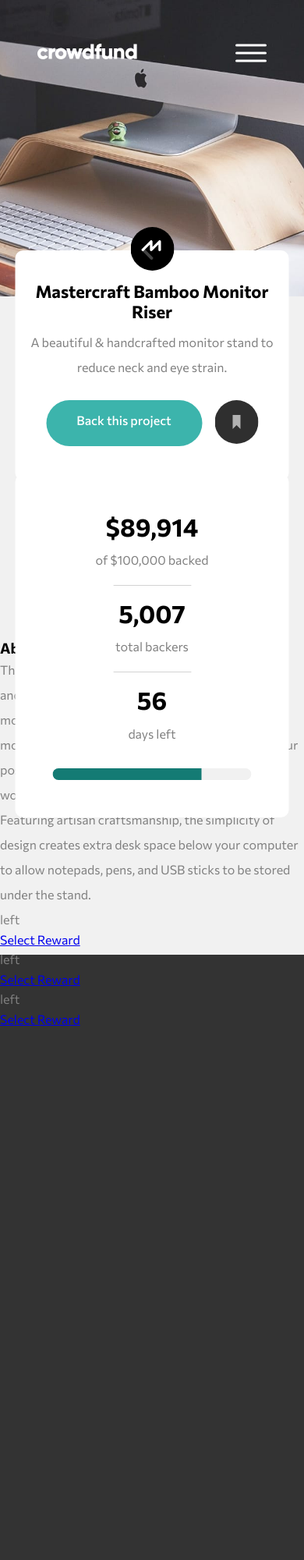
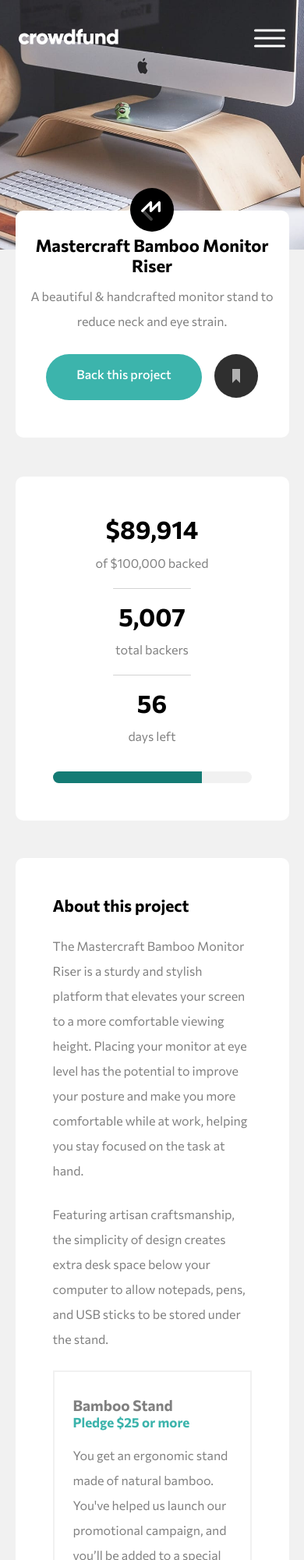
Before and after one commit to Jencoll/crowdfunding-product-page, a website: page index.html in a window 390 px wide. Shown: the top 2000 px of the page at 78% size. Before the commit the page ends 1316 px from the top, so only its background shows below. Drawn offline with Linux system fonts and the light colour scheme.

Commit message:
about section

```diff
--- a/index.html
+++ b/index.html
@@ -51,7 +51,7 @@
 
     <!-- stats section -->
     <section class="stats">
-        <div class="stats-container">
+      <div class="inner-container">
         <div class="stats-figures">
           <div class="stats-block">
             <h2 id="amount">$89,914</h2>
@@ -74,39 +74,53 @@
 
   <!-- About this project section -->
     <section class="about">
-        <div class="about-container">
+      <div class="inner-container">
         <h3>About this project</h3>
         <p>The Mastercraft Bamboo Monitor Riser is a sturdy and stylish platform that elevates your screen to a more comfortable viewing height. Placing your monitor at eye level has the potential to improve your posture and make you more comfortable while at work, helping you stay focused on the task at hand.</p>
         <p>Featuring artisan craftsmanship, the simplicity of design creates extra desk space below your computer to allow notepads, pens, and USB sticks to be stored under the stand.</p>
-        </div>
+
         <!-- product cards -->
         <div class="products">
           <div class="card">
-            <h4></h4>
-            <h5></h5>
-            <p></p>
-            <p><span></span> left</p>
-            <a href="#" class="btn rewardBtn">Select Reward</a>
+            <div class="headings">
+              <h4>Bamboo Stand</h4>
+              <h5>Pledge $25 or more</h5>
             </div>
-          <div class="card">
-            <h4></h4>
-            <h5></h5>
-            <p></p>
-            <p><span></span> left</p>
-            <a href="#" class="btn rewardBtn">Select Reward</a>
-          </div>
-          <div class="card">
-            <h4></h4>
-            <h5></h5>
-            <p></p>
-            <p><span></span> left</p>
+            <p>You get an ergonomic stand made of natural bamboo. You've helped us launch our promotional campaign, and you’ll be added to a special Backer member list.</p>
+            <div class="counts-wrap">
+              <p><span>101</span> left</p>
               <a href="#" class="btn rewardBtn">Select Reward</a>
             </div>
           </div>
+          <div class="card">
+            <div class="headings">
+              <h4>Black Edition Stand</h4>
+              <h5>Pledge $75 or more</h5>
+            </div>
+            <p>You get a Black Special Edition computer stand and a personal thank you. You’ll be added to our Backer member list. Shipping is included.</p>
+            <div class="counts-wrap">
+              <p><span>64</span> left</p>
+              <a href="#" class="btn rewardBtn">Select Reward</a>
+            </div>
+          </div>
+          <div class="card">
+            <div class="headings">
+              <h4>Mahogany Special Edition</h4>
+              <h5>Pledge $200 or more</h5>
+            </div>
+            <p>You get two Special Edition Mahogany stands, a Backer T-Shirt, and a personal thank you. You’ll be added to our Backer member list. Shipping is included.</p>
+            <div class="counts-wrap no-stock">
+              <p><span>0</span> left</p>
+              <a href="#" class="btn out-of-stock">Out of stock</a>
+            </div>
+          </div>
+        </div>
+      </div>
     </section>
-  </main>
 
 
+
+  </main>
 
   <script src="script.js"></script>
 </body>
--- /dev/null
+++ b/stylesheets/_about.scss
@@ -0,0 +1,85 @@
+.about {
+    @include container;
+    margin-top: 3rem;
+
+    .inner-container {
+        @include innerContainer;
+
+        p {
+            padding-bottom: 1.5rem;
+        }
+
+        .products {
+
+            .card {
+                border: 2px solid #f1f1f1;
+                margin-bottom: 1rem;
+                padding: 2rem 1.5rem;
+
+                .headings {
+                    display: flex;
+                    justify-content: space-between;
+                    padding-bottom: 1rem;
+
+                    h4:last-of-type {
+                        color: gray;
+                    }
+                }
+
+
+                .counts-wrap {
+                    display: flex;
+                    justify-content: space-between;
+                    align-items: center;
+
+                    p {
+                        padding-bottom: 0;
+                        span {
+                            font-weight: 700;
+                            color: black;
+                            font-size: 28px;
+                            margin-right: 0.3rem;
+                        }
+                    }
+
+                    .btn {
+                        @include btn;
+                    }
+                }
+
+                .no-stock {
+                    p span {
+                        color: gray;
+                    }
+
+                    .out-of-stock {
+                        background: gray;
+                    }
+                }
+            }
+        }
+    }
+}
+
+@media screen and (max-width: 800px) {
+    .about {
+        width: 90%;
+        height: auto;
+    }
+}
+
+@media screen and (max-width: 550px) {
+    .about {
+        .inner-container {
+            .products {
+                .card {
+                    .headings, .counts-wrap {
+                        display: flex;
+                        flex-direction: column;
+                        align-items: flex-start;
+                    }
+                }
+            }
+        }
+    }
+}
--- a/stylesheets/_hero.scss
+++ b/stylesheets/_hero.scss
@@ -1,12 +1,14 @@
 header {
-    background: center / cover no-repeat url(../images/image-hero-desktop.jpg);
+    background: bottom / cover no-repeat url(../images/image-hero-desktop.jpg);
     width: 100%;
-    height: 45%;
+    height: 20rem;
+    display: flex;
+    padding: 1.5rem;
 
     nav {
         width: 100%;
+        height: 50px;
         margin: 0 auto;
-        padding: 3rem;
         display: flex;
         align-items: center;
         position: relative;
@@ -56,7 +58,7 @@
             .menu.active-menu {
                 display: block;
                 position: absolute;
-                top: 100px;
+                top: 50px;
                 left: 50%;
                 transform: translateX(-50%);
                 width: 90%;
--- a/stylesheets/_mixins.scss
+++ b/stylesheets/_mixins.scss
@@ -34,7 +34,13 @@
 }
 
 @mixin container {
-    width: 50%;
+    width: 100%;
+    margin: 0 auto;
     background: white;
     border-radius: 10px;
 }
+
+@mixin innerContainer {
+    height: 100%;
+    padding: 3rem;
+}
--- a/stylesheets/_product-heading.scss
+++ b/stylesheets/_product-heading.scss
@@ -1,8 +1,8 @@
 // Product heading section
 .product-heading {
-    @include centerX;
+    position: relative;
     @include container;
-    top: -15%;
+    top: -50px;
     height: 30%;
 
     .product-heading-container {
@@ -75,22 +75,9 @@
         }
 }
 
-@media screen and (max-width: 1100px) {
-    .product-heading {
-        width: 60%;
-    }
-}
-
-@media screen and (max-width: 950px) {
-    .product-heading {
-        width: 70%;
-    }
-}
-
 @media screen and (max-width: 800px) {
     .product-heading {
         width: 90%;
-        top: -7%;
     }
 }
 
@@ -120,21 +107,11 @@
     }
 }
 
-@media screen and (max-width: 501px) {
+@media screen and (max-width: 395px) {
     .product-heading {
 
         .product-heading-container {
-            padding: 2.5rem 0 0 0;
+            padding: 2rem 0;
         }
     }
 }
-
-@media screen and (max-width: 395px) {
-    .product-heading {
-        height: 35%;
-
-        .product-heading-container {
-            padding: 2.5rem 0 0 0;
-        }
-    }
-}
--- a/stylesheets/_product-stats.scss
+++ b/stylesheets/_product-stats.scss
@@ -1,14 +1,11 @@
 
 .stats {
-    @include centerX;
     @include container;
     position: relative;
-    top: 18%;
-    height: 22%;
+    height: 25%;
 
-    .stats-container {
-        height: 100%;
-        padding: 3rem;
+    .inner-container {
+        @include innerContainer;
 
         .stats-figures {
             display: flex;
@@ -58,13 +55,15 @@
 }
 
 // mobile version
-@media screen and (max-width: 1200px) {
+@media screen and (max-width: 800px) {
     .stats {
+        width: 90%;
         height: auto;
 
-        .stats-container {
+        .inner-container {
 
             .stats-figures {
+                display: flex;
                 flex-direction: column;
                 justify-content: center;
                 align-items: center;
@@ -93,22 +92,3 @@
         }
     }
 }
-
-@media screen and (max-width: 1100px) {
-    .stats {
-        width: 60%;
-    }
-}
-
-@media screen and (max-width: 950px) {
-    .stats {
-        width: 70%;
-    }
-}
-
-@media screen and (max-width: 800px) {
-    .stats {
-        width: 90%;
-        top: 27%;
-    }
-}
--- a/stylesheets/style.scss
+++ b/stylesheets/style.scss
@@ -8,20 +8,24 @@
     padding: 0;
 }
 
+html {
+    background: #333;
+}
+
 body {
     font-size: 16px;
     font-family: 'Commissioner', sans-serif;
     max-width: 1440px;
-    height: 100vh;
+    height: 100%;
     margin: 0 auto;
     line-height: 1.2;
-    background: #333;
+    background: #f1f1f1;
 }
 
 main {
-    width: 100%;
-    height: 100vh;
     position: relative;
+    max-width: 720px;
+    margin: 0 auto;
     background-color:#f1f1f1;
 }
 
@@ -34,9 +38,29 @@
     font-size: 32px;
 }
 
+h3 {
+    font-size: 21px;
+    padding-bottom: 1.5rem;
+}
+
+h4 {
+    font-size: 19px;
+}
+
+h5 {
+    color: $moderatecyan;
+    font-size: 17px;
+}
+
 p {
     color: gray;
     line-height: 2;
+}
+
+@media screen and (max-width: 500px) {
+    .inner-container {
+        padding: 3rem 1rem;
+    }
 }
 
 
@@ -49,5 +73,5 @@
 // product stats section
 @import '_product-stats.scss';
 
-// footer
-@import '_footer.scss';
+// about section
+@import '_about.scss';
```
Also changed, not shown: tampon.html (added, +91 -0 lines), stylesheets/_footer.scss (deleted), stylesheets/style.css, 1 other file. Lines whose indentation alone changed are shown as unchanged.
